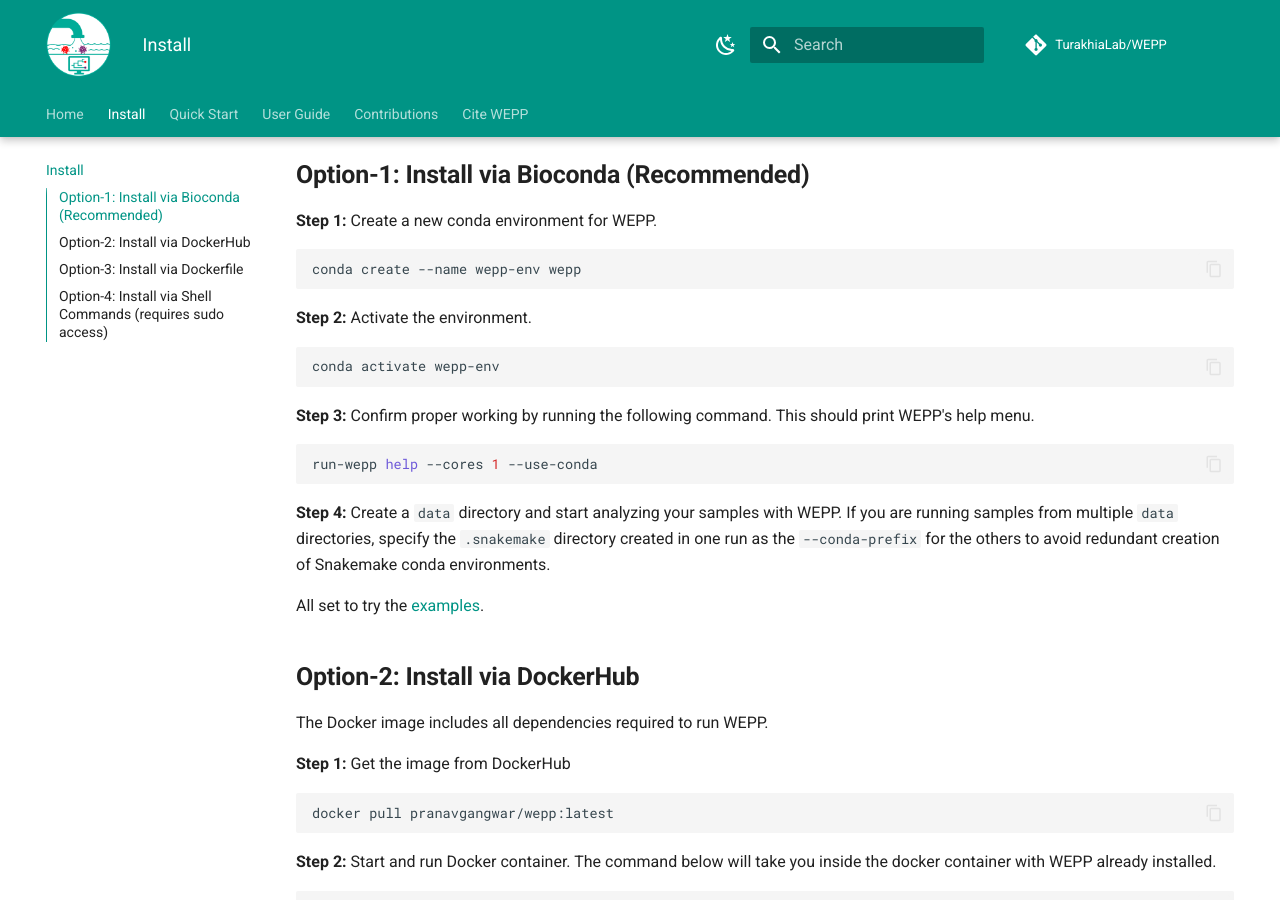
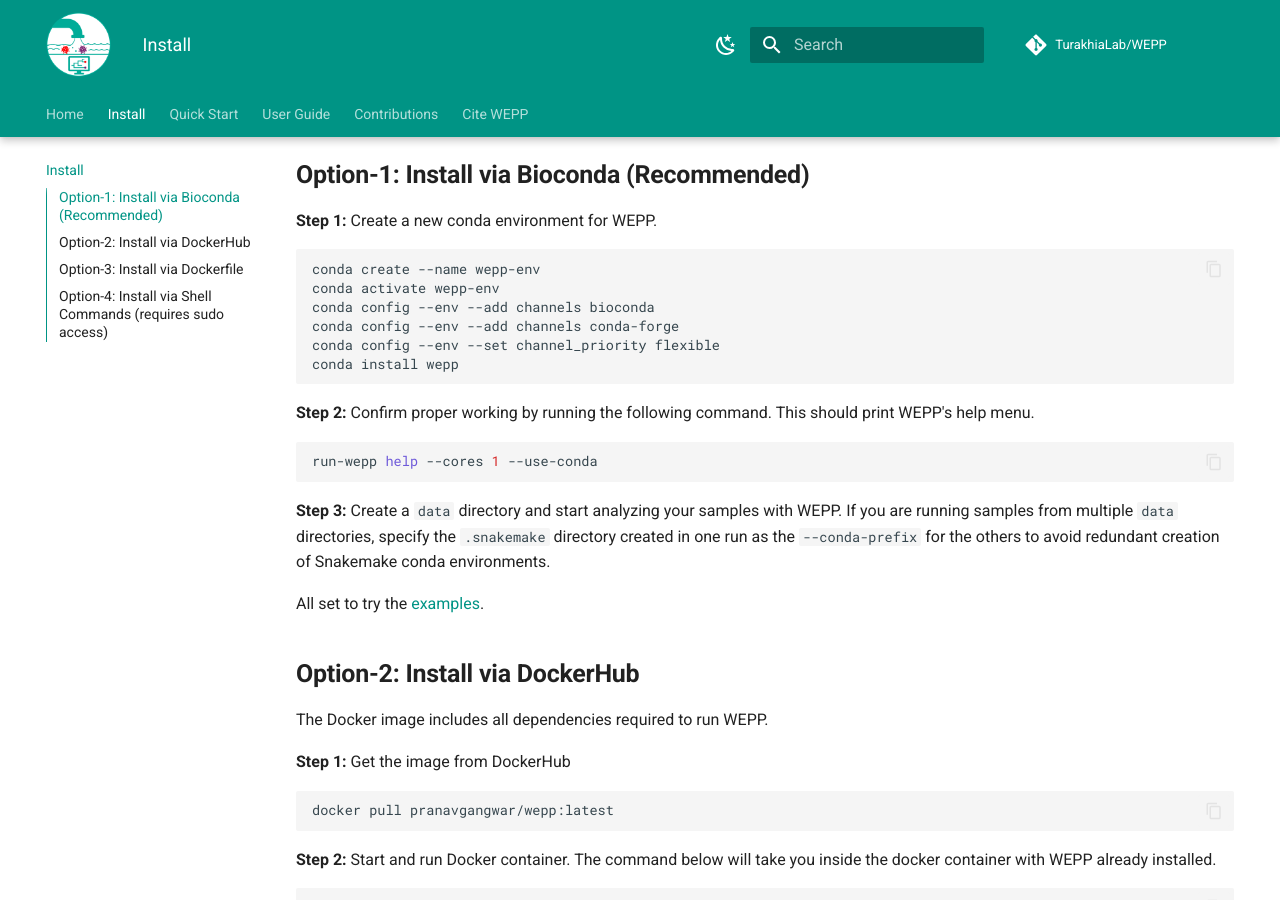
Before and after one commit to TurakhiaLab/WEPP, an MkDocs documentation site: the page built from docs/install.md, in a window 1280 px wide and 900 px high, scrolled down 320 px. Built offline with MkDocs 1.6.1 and Material for MkDocs 9.7.7, drawn with Linux system fonts in a browser that asks for light colours; comment, search, counter and statistics services are not loaded.

Commit message:
Adding instructions for updating channels to reduce conflicts

````diff
--- a/docs/install.md
+++ b/docs/install.md
@@ -8,17 +8,18 @@
 ## **Option-1: Install via Bioconda (Recommended)** <a name=conda></a>
 **Step 1:** Create a new conda environment for WEPP.
 ```bash
-conda create --name wepp-env wepp
+conda create --name wepp-env
+conda activate wepp-env
+conda config --env --add channels bioconda
+conda config --env --add channels conda-forge
+conda config --env --set channel_priority flexible
+conda install wepp
 ```
-**Step 2:** Activate the environment.
-```bash
-conda activate wepp-env
-```
-**Step 3:** Confirm proper working by running the following command. This should print WEPP's help menu.
+**Step 2:** Confirm proper working by running the following command. This should print WEPP's help menu.
 ```bash
 run-wepp help --cores 1 --use-conda
 ```
-**Step 4:** Create a `data` directory and start analyzing your samples with WEPP. If you are running samples from multiple `data` directories, specify the `.snakemake` directory created in one run as the `--conda-prefix` for the others to avoid redundant creation of Snakemake conda environments.
+**Step 3:** Create a `data` directory and start analyzing your samples with WEPP. If you are running samples from multiple `data` directories, specify the `.snakemake` directory created in one run as the `--conda-prefix` for the others to avoid redundant creation of Snakemake conda environments.
 
 All set to try the [examples](quickstart.md#example).
 
````
Also changed, not shown: README.md (+8 -7 lines).
